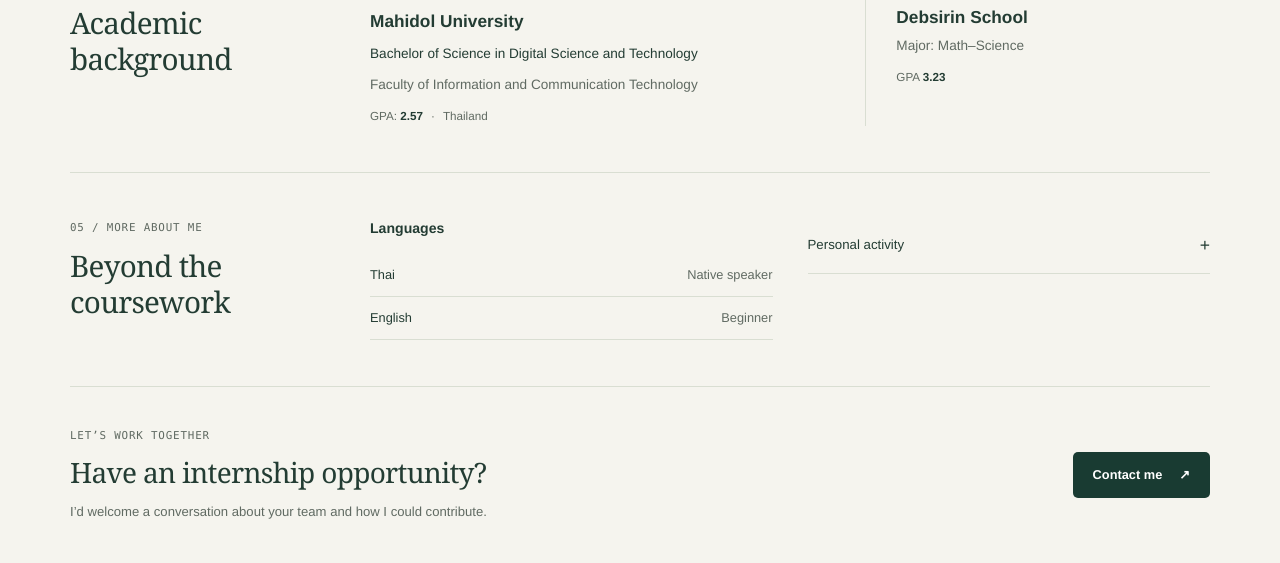
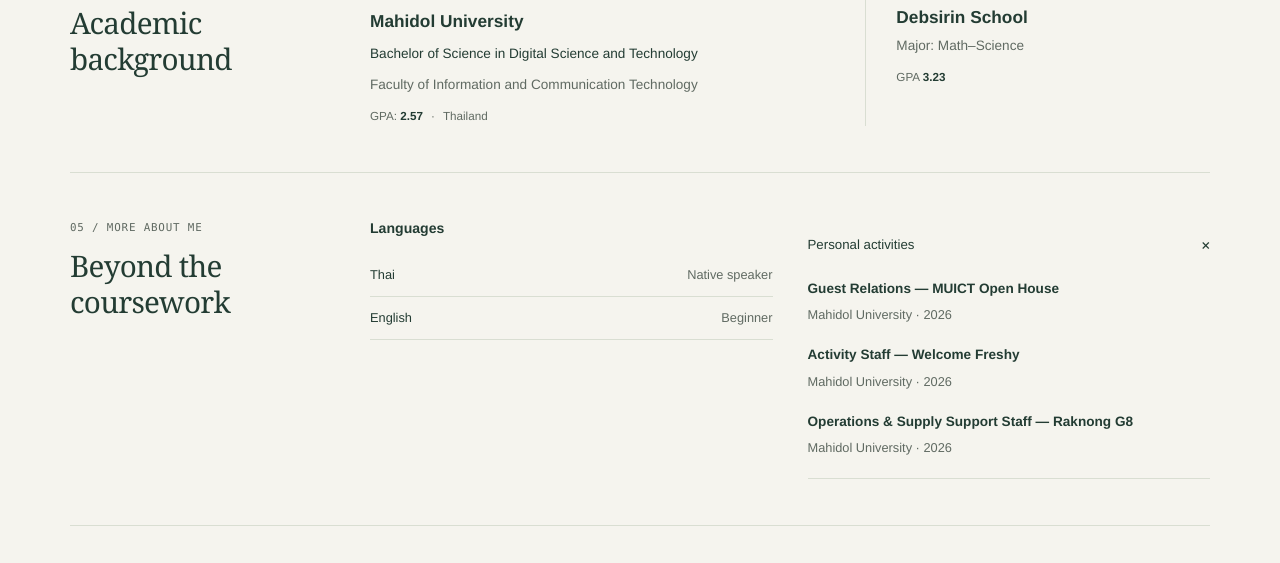
Before and after one commit to cynmark/resume, a plain HTML site: page index.html in a window 1280 px wide. Shown: the part 3996-4559 px from the top of the page. Drawn offline with Linux system fonts and the light colour scheme.

Commit message:
feat: update 2026 activities and redesign internship resume

```diff
--- a/index.html
+++ b/index.html
@@ -271,9 +271,22 @@
                         <dl><div><dt>Thai</dt><dd>Native speaker</dd></div><div><dt>English</dt><dd>Beginner</dd></div></dl>
                     </div>
                     <div class="background-details">
-                        <details>
-                            <summary>Personal activity <span aria-hidden="true">+</span></summary>
-                            <div class="details-content"><h3>PUBG</h3><p>Gaming · 1,000 hours of play time.</p><p class="detail-caption">A personal interest outside my studies.</p></div>
+                        <details open>
+                            <summary>Personal activities <span aria-hidden="true">+</span></summary>
+                            <ul class="details-content activity-list">
+                                <li>
+                                    <h3>Guest Relations — MUICT Open House</h3>
+                                    <p>Mahidol University · <time datetime="2026">2026</time></p>
+                                </li>
+                                <li>
+                                    <h3>Activity Staff — Welcome Freshy</h3>
+                                    <p>Mahidol University · <time datetime="2026">2026</time></p>
+                                </li>
+                                <li>
+                                    <h3>Operations &amp; Supply Support Staff — Raknong G8</h3>
+                                    <p>Mahidol University · <time datetime="2026">2026</time></p>
+                                </li>
+                            </ul>
                         </details>
                     </div>
                 </div>
--- a/styles.css
+++ b/styles.css
@@ -261,6 +261,8 @@ details[open] > summary > span { transform: rotate(45deg); }
 .details-content h3, .reference-list h3 { font-size: 0.85rem; }
 .details-content p { margin-top: 5px; font-size: 0.8rem; }
 .details-content .detail-caption { font-size: 0.72rem; }
+.activity-list { display: grid; gap: 18px; list-style: none; }
+.activity-list h3 { line-height: 1.6; }
 .reference-list { display: grid; gap: 14px; list-style: none; font-size: 0.78rem; }
 .reference-list a { overflow-wrap: anywhere; }
 
```
Also changed, not shown: 1 other file.
